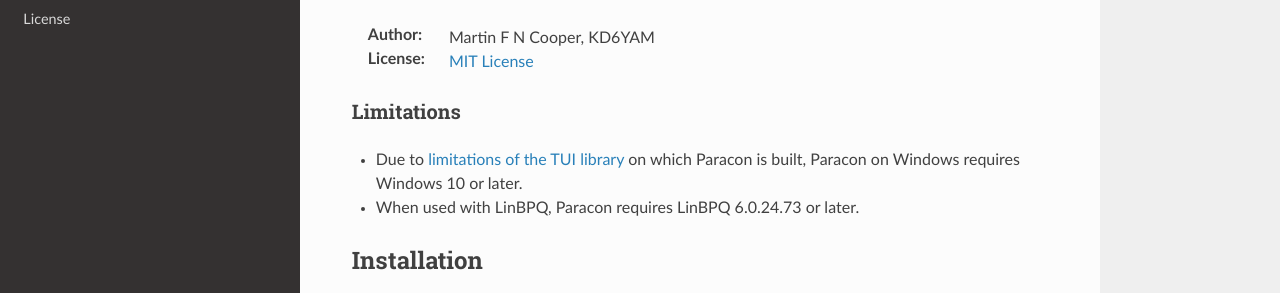
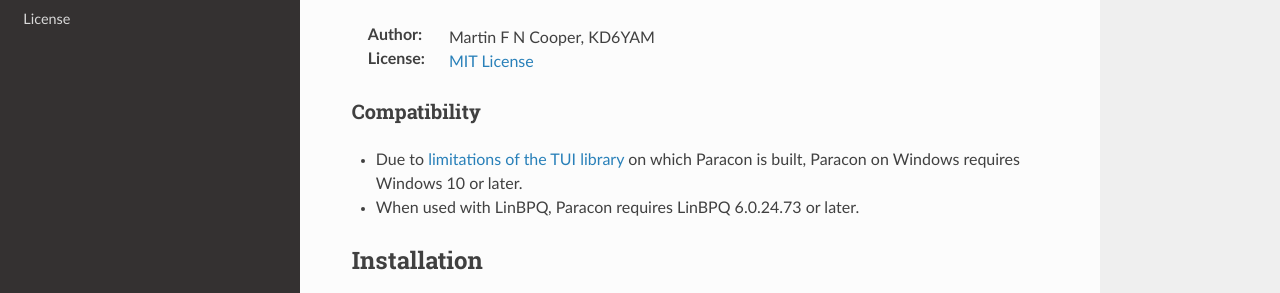
Before and after one commit to mfncooper/paracon, a Sphinx documentation site: the page built from docs/index.rst, in a window 1280 px wide and 900 px high, scrolled down 436 px. Shown: the part 162-455 px from the top of the window. Built offline with Sphinx 7.4.7 and the Read the Docs theme 3.1.0, drawn with Linux system fonts in a browser that asks for light colours.

Commit message:
Rename Limitations to Compatibility

```diff
--- a/docs/index.rst
+++ b/docs/index.rst
@@ -25,8 +25,8 @@ Key features of Paracon include:
 :Author: Martin F N Cooper, KD6YAM
 :License: :doc:`MIT License <license>`
 
-Limitations
-~~~~~~~~~~~
+Compatibility
+~~~~~~~~~~~~~
 
 - Due to
   `limitations of the TUI library <https://github.com/urwid/urwid?tab=readme-ov-file#windows-support-notes>`__
```
Also changed, not shown: README.md (+1 -1 lines).
